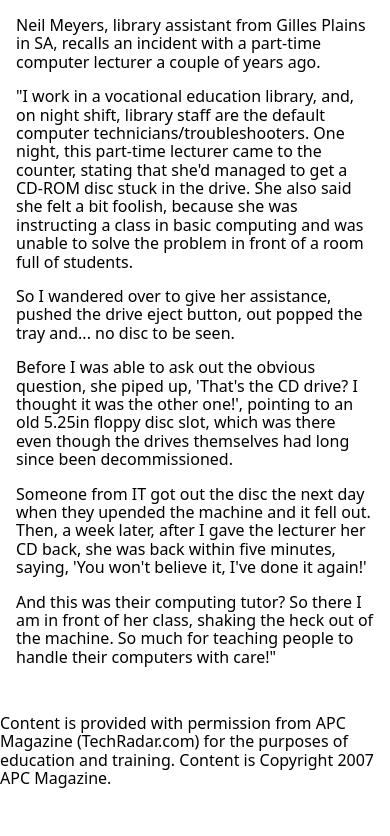
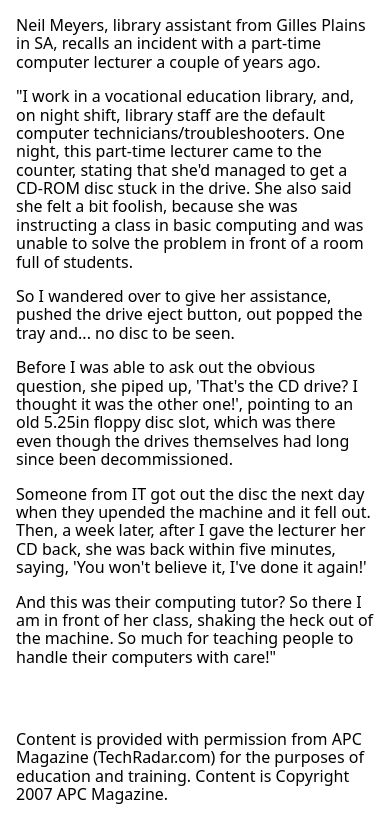
Before and after one commit to OhPandora/C4Prog-WT-S2-Portfolio-Cristina_Noguera_Martinez, a plain HTML site: page phase-1/index.html in a window 390 px wide. Shown: the part 1348-2184 px from the top of the page. Before the commit the page ends 2152 px from the top, so only its background shows below. Drawn offline with Linux system fonts and the light colour scheme.

Commit message:
feat: site mobile footer

```diff
--- a/assets/css/phase-1.css
+++ b/assets/css/phase-1.css
@@ -7,3 +7,8 @@ main {
     width: 100%;
     padding: 1rem;
 }
+
+footer {
+    width: 100%;
+    padding: 1rem;
+}
```
